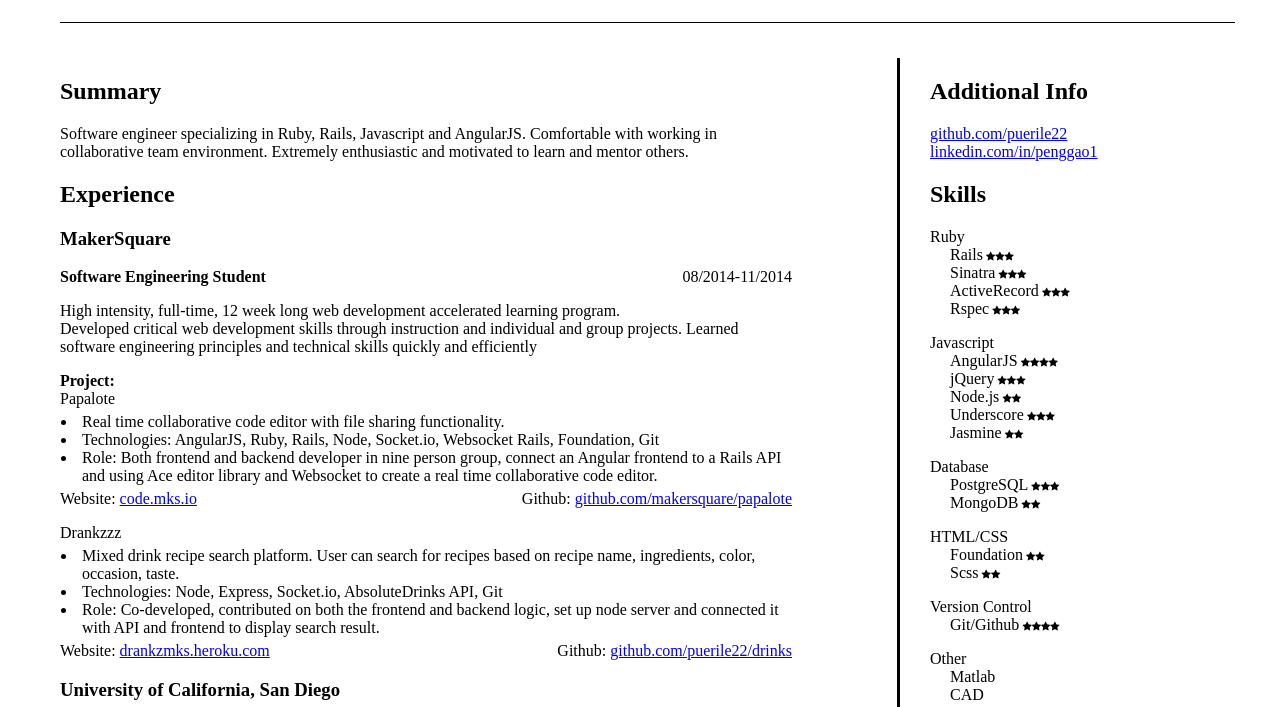
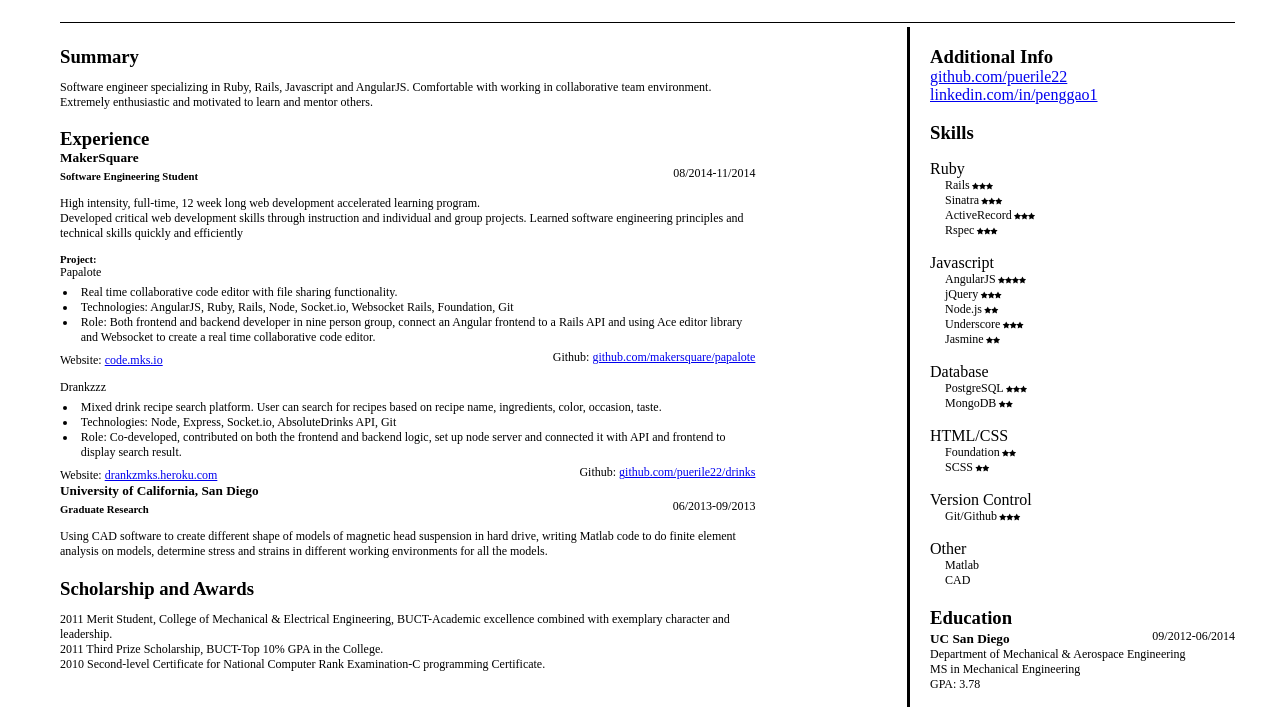
Before and after one commit to puerile22/portfolio, a plain HTML site: page index.html in a window 1280 px wide. Shown: the part 93-800 px from the top of the page. Drawn offline with Linux system fonts and the light colour scheme; a script that the page names is missing.

Commit message:
changed font-size and margin to fit in one page

```diff
--- a/index.html
+++ b/index.html
@@ -13,16 +13,16 @@
     <p id='phone'>(858)336-6358</p>
   </div>
   <div class='main'>
-    <h2>Summary</h2>
+    <h3>Summary</h3>
     <p>Software engineer specializing in Ruby, Rails, Javascript and AngularJS. Comfortable with working in collaborative team environment. Extremely enthusiastic and motivated to learn and mentor others.</p>
-    <h2>Experience</h2>
-    <h3>MakerSquare</h3>
-    <h4 class='title'>Software Engineering Student</h4>
+    <h3>Experience</h3>
+    <h5>MakerSquare</h5>
+    <h6 class='title'>Software Engineering Student</h6>
     <p class='date'>08/2014-11/2014</p>
     <p>High intensity, full-time, 12 week long web development accelerated learning program.<br>
     Developed critical web development skills through instruction and individual and group projects.
     Learned software engineering principles and technical skills quickly and efficiently</p>
-    <h4 class="project">Project:</h4>
+    <h6 class="project">Project:</h6>
     <p class='project'>Papalote</p><ul>
       <li>Real time collaborative code editor with file sharing functionality.</li>
       <li>Technologies: AngularJS, Ruby, Rails, Node, Socket.io, Websocket Rails, Foundation, Git</li>
@@ -38,20 +38,20 @@
     </ul>
     <p class='website'>Website: <a href="http://drankzmks.heroku.com">drankzmks.heroku.com</a></p>
     <p class='github'>Github: <a href="https://github.com/puerile22/drinks">github.com/puerile22/drinks</a></p>
-    <h3>University of California, San Diego</h3>
-    <h4 class='title'>Graduate Research</h4><p class='date'>06/2013-09/2013</p>
+    <h5>University of California, San Diego</h5>
+    <h6 class='title'>Graduate Research</h6><p class='date'>06/2013-09/2013</p>
     <p>Using CAD software to create different shape of models of magnetic head suspension in hard drive, writing Matlab code to do finite element analysis on models, determine stress and strains in different working environments for all the models.</p>
-    <h2>Scholarship and Awards</h2>
+    <h3>Scholarship and Awards</h3>
     <p>2011 Merit Student, College of Mechanical & Electrical Engineering, BUCT-Academic excellence
     combined with exemplary character and leadership.<br>
     2011 Third Prize Scholarship, BUCT-Top 10% GPA in the College.<br>
     2010 Second-level Certificate for National Computer Rank Examination-C programming Certificate.</p>
   </div>
   <div class='side'>
-    <h2>Additional Info</h2>
+    <h3>Additional Info</h3>
     <a href="https://github.com/puerile22">github.com/puerile22</a><br>
     <a href="https://linkedin.com/in/penggao1">linkedin.com/in/penggao1</a>
-    <h2>Skills</h2>
+    <h3>Skills</h3>
       <ul>Ruby
         <li>Rails<div class='star'><i class="fa fa-star"></i><i class="fa fa-star"></i><i class="fa fa-star"></i></div></li>
         <li>Sinatra<div class='star'><i class="fa fa-star"></i><i class="fa fa-star"></i><i class="fa fa-star"></i></div></li>
@@ -71,25 +71,25 @@
       </ul>
       <ul>HTML/CSS
         <li>Foundation<div class='star'><i class="fa fa-star"></i><i class="fa fa-star"></i></div></li>
-        <li>Scss<div class='star'><i class="fa fa-star"></i><i class="fa fa-star"></i></div></li>
+        <li>SCSS<div class='star'><i class="fa fa-star"></i><i class="fa fa-star"></i></div></li>
       </ul>
       <ul>Version Control
-        <li>Git/Github<div class='star'><i class="fa fa-star"></i><i class="fa fa-star"></i><i class="fa fa-star"></i><i class="fa fa-star"></i></div></li>
+        <li>Git/Github<div class='star'><i class="fa fa-star"></i><i class="fa fa-star"></i><i class="fa fa-star"></i></div></li>
       </ul>
       <ul>Other
         <li>Matlab</li>
         <li>CAD</li>
       </ul>
       <!-- <p>Ruby, Rails, Javascript, AngularJS, Jquery, Node.JS, Express, Socket.io, Underscore, Rspec, Jasmine, Sinatra, Postgresql, ActiveRecord, HTML, CSS, Foundation, Scss, Matlab, CAD</p> -->
-    <h2>Education</h2>
+    <h3>Education</h3>
 
-    <h4 class='title'>UC San Diego</h4><p class='date'>09/2012-06/2014</p>
+    <h5 class='title'>UC San Diego</h5><p class='date'>09/2012-06/2014</p>
     <p>Department of Mechanical & Aerospace Engineering</p>
     <p>MS in Mechanical Engineering<br>
     GPA: 3.78</p><br>
-    <h4 class='title'>Beijing University of Chemical Technology (BUCT), Beijing, China</h4><p class='date'>09/2008-07/2012</p>
-    <p>School of Mechanical & Electrical Engineering</p>
-    <p>BS in Safety Engineering</p>
+    <h5 class='title'>Beijing University of Chemical Technology</h5><p class='date'>09/2008-07/2012</p>
+      <p>School of Mechanical & Electrical Engineering</p>
+      <p>BS in Safety Engineering</p>
   </div>
 </body>
 </html>
--- a/resume.css
+++ b/resume.css
@@ -1,18 +1,40 @@
 body {
   margin-left: 1.875em;
   margin-right: 1.875em;
+}
+p {
+  font-size: 12px;
+}
+
+li {
+  font-size: 12px;
 }
 div {
   margin-left: 1.875em;
   margin-right: 0.938em;
 }
 
+h3 {
+  margin-bottom: 0;
+}
+
+h4 {
+  margin: 0;
+}
+
+h5 {
+  margin: 0;
+}
+
+h6 {
+  margin: 0;
+}
 .side {
   width:25%;
   float: right;
-  padding-left: 1.875em;
+  padding-left: 1.25em;
   border-left: solid;
-  margin-top: 2.188em;
+  margin-top: 0.25em;
 }
 
 .side p {
@@ -20,9 +42,9 @@
 }
 
 .main {
-  width:60%;
+  width:57%;
   float:left;
-  margin-top: 2.188em;
+  margin-top: 0.25em;
 }
 
 .head {
@@ -39,6 +61,7 @@
 #phone {
   float: right;
   margin-top: 0;
+  font-size: 16px;
 }
 
 .head h1 {
@@ -89,3 +112,8 @@
   margin-left: 0.313em;
   font-size: 0.625em;
 }
+
+h2 {
+  margin-top: 0.25em;
+  margin-bottom: 0.25em;
+}
```
